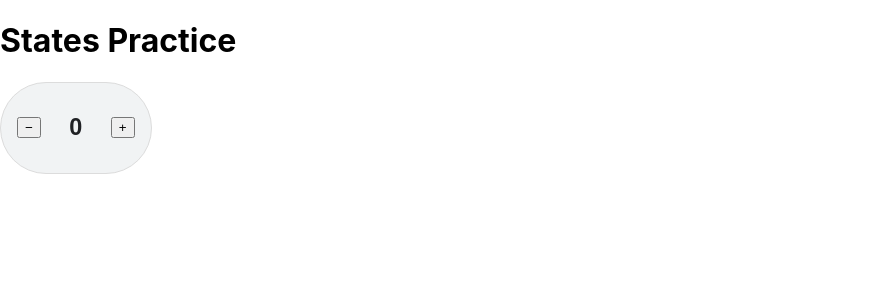
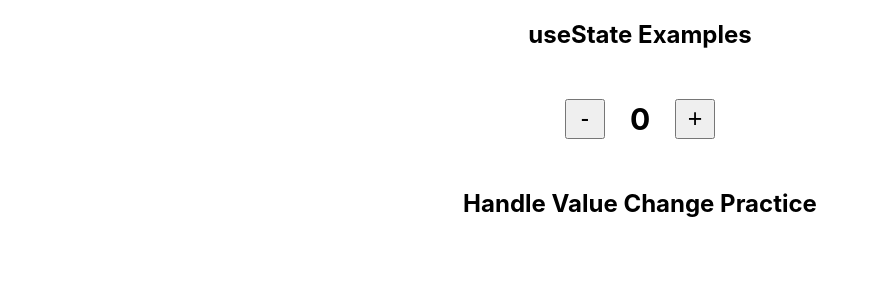
Before and after one commit to M-Atif63/React-Hooks, a React (Create React App) app: page / in a window 1280 px wide. Shown: the top 300 px of the page, without its empty margins (0-879 px from the left). Built offline with nearby package versions, Linux system fonts and the light colour scheme.

Commit message:
feat:useState Examples added

```diff
--- a/src/App.js
+++ b/src/App.js
@@ -1,9 +1,13 @@
-import logo from './logo.svg';
-import './App.css';
-import Practice from './Components/Pages/Practice';
+// import logo from './logo.svg';
+// import './App.css';
+// import Practice from './Components/Pages/CounterPractice';
+// import H3 from './Components/Headings/H3.jsx';
+// import H1 from './Components/Headings/H1.jsx';
 
-function App() {
-  return (
+
+
+// function App() {
+// return (
 // <div className="App">
 //   <header className="App-header">
 //     <img src={logo} className="App-logo" alt="logo" />
@@ -20,11 +24,28 @@ function App() {
 //     </a>
 //   </header>
 // </div>
+//     <div>
+//       <H1 value='React Hooks Practice'/>
+//         <Practice/>
+//     </div>
+//   );
+// }
+
+// export default App;
+
+
+
+// import React, { createContext, useState } from 'react'
+import Practice from "./Components/Pages/Practice.jsx"
+
+import React from 'react'
+
+function App() {
+  return (
     <div>
-      <h1>States Practice</h1>
       <Practice/>
     </div>
-  );
+  )
 }
 
-export default App;
+export default App
--- a/src/Components/Btns/Btns.jsx
+++ b/src/Components/Btns/Btns.jsx
@@ -3,7 +3,7 @@ import React from 'react'
 function Btns(props) {
   return (
     <div>
-      <button className={props.className} id={props.id} onClick={props.onClick}>{props.btnValue}</button>
+      <button style={{width:'40px',height:'40px',fontSize:'25px',display:'flex',justifyContent:'center',alignItems:'center'}} className={props.className} id={props.id} onClick={props.onClick}>{props.btnValue}</button>
     </div>
   )
 }
--- /dev/null
+++ b/src/Components/Headings/H1.jsx
@@ -0,0 +1,11 @@
+import React from 'react'
+
+function H1(props) {
+  return (
+    <div>
+      <h1>{props.value}</h1>
+    </div>
+  )
+}
+
+export default H1
--- /dev/null
+++ b/src/Components/Headings/H2.jsx
@@ -0,0 +1,11 @@
+import React from 'react'
+
+function H2(props) {
+  return (
+    <div>
+      <center><h2>{props.btnValue}</h2></center>
+    </div>
+  )
+}
+
+export default H2
--- a/src/Components/Headings/H3.jsx
+++ /dev/null
@@ -1,11 +0,0 @@
-import React from 'react'
-
-function H3(props) {
-  return (
-    <div>
-      <h3 id={props.id} className={props.className}>{props.value}</h3>
-    </div>
-  )
-}
-
-export default H3
--- /dev/null
+++ b/src/Components/Pages/CounterPractice.jsx
@@ -0,0 +1,27 @@
+import React, { useState } from 'react'
+import Btns from '../Btns/Btns.jsx'
+import H3 from '../Headings/H2.jsx'
+import H2 from '../Headings/H2.jsx'
+
+function CounterPractice() {
+    const [proCount, setproCount] = useState(0)
+    return (
+        <div style={{
+            display: 'flex',
+            justifyContent: 'center',
+            alignItems: 'center',
+            gap:'25px',
+            width:'100%',
+            // backgroundColor:'blue',
+            color:'black',
+            fontSize:'20px',
+            height:'100px'
+        }}>
+            <Btns className="dec-btn" id="decBtn" onClick={() => setproCount(proCount - 1)} btnValue="-" />
+            <H2 btnValue={proCount} />
+            <Btns className="inc-btn" id="incBtn" onClick={() => setproCount(proCount + 1)} btnValue="+" />
+        </div>
+    )
+}
+
+export default CounterPractice
--- /dev/null
+++ b/src/Components/Pages/HandleInputValue.jsx
@@ -0,0 +1,11 @@
+import React from 'react'
+
+function HandleInputValue() {
+  return (
+    <div>
+
+    </div>
+  )
+}
+
+export default HandleInputValue
--- a/src/Components/Pages/Practice.jsx
+++ b/src/Components/Pages/Practice.jsx
@@ -1,86 +1,16 @@
-import React, { useState } from 'react'
-import Btns from '../Btns/Btns'
-import H3 from '../Headings/H3.jsx'
+import React from 'react'
+import CounterPractice from './CounterPractice.jsx'
+import HandleInputValue from './HandleInputValue.jsx'
+import H2 from '../Headings/H2.jsx'
 
 function Practice() {
-    const [proCount,setproCount] = useState(0)
   return (
-    <div style={{
-    display: 'inline-flex',
-    alignItems: 'center',
-    justifyContent: 'center',
-    backgroundColor: '#f1f3f4',
-    padding: '8px 16px',
-    borderRadius: '50px',
-    border: '1px solid #dcdcdc',
-    gap: '20px',
-    fontFamily: 'sans-serif'
-}}>
-    <Btns
-        style={{
-            border: 'none',
-            background: 'none',
-            fontSize: '24px',
-            cursor: 'pointer',
-            color: '#5f6368',
-            padding: '0 10px',
-            lineHeight: '1'
-        }}
-        id='decBtn'
-        onClick={() => setproCount(proCount - 1)}
-        btnValue='−'
-    />
-
-    <div style={{
-        fontSize: '20px',
-        fontWeight: '600',
-        color: '#202124',
-        minWidth: '30px',
-        textAlign: 'center'
-    }}>
-        <H3 id='headNo3' value={proCount} />
+    <div>
+      <H2 btnValue='useState Examples'/>
+      <CounterPractice/>
+      <H2 btnValue='Handle Value Change Practice'/>
+      <HandleInputValue/>
     </div>
-
-    <Btns
-        style={{
-            border: 'none',
-            background: 'none',
-            fontSize: '24px',
-            cursor: 'pointer',
-            color: '#1a73e8', // Blue color for action
-            padding: '0 10px',
-            lineHeight: '1'
-        }}
-        id='incBtn'
-        onClick={() => setproCount(proCount + 1)}
-        btnValue='+'
-    />
-</div>
-
-
-
-
-
-
-
-
-
-
-
-
-
-
-
-
-
-
-
-
-
-
-
-
-
   )
 }
 
```
Also changed, not shown: src/Components/InputFields/InputField.jsx (added, +11 -0 lines). Lines whose indentation alone changed are shown as unchanged.
